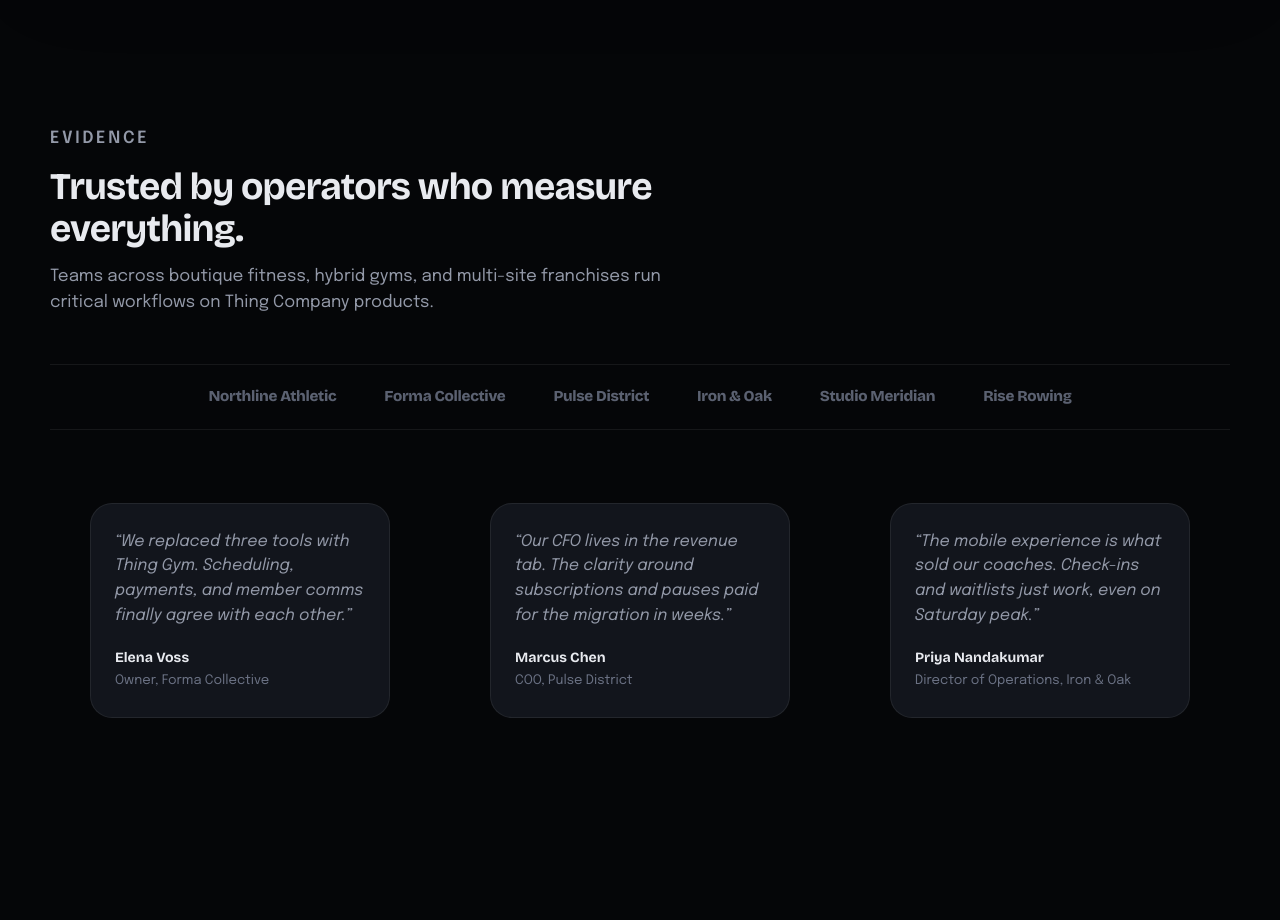
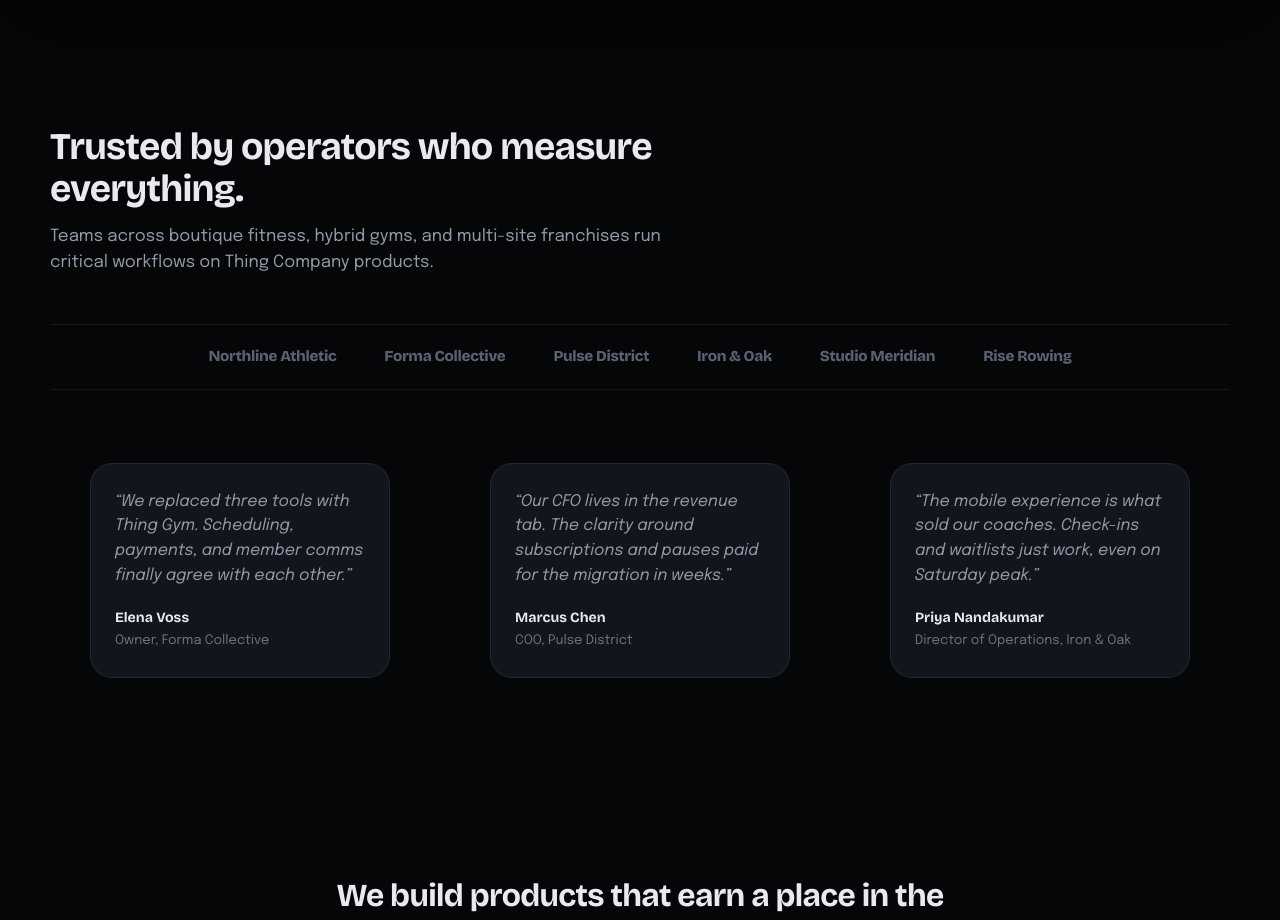
Before and after one commit to ThingBH/thing-web, a React (Vite) app: page / in a window 1280 px wide. Shown: the part 3400-4320 px from the top of the page. Built offline with nearby package versions, Linux system fonts and the light colour scheme.

Commit message:
Remove Evidence kicker from SocialProof section

```diff
--- a/src/landing/SocialProof.tsx
+++ b/src/landing/SocialProof.tsx
@@ -25,8 +25,7 @@ export function SocialProof() {
     <RevealSection id="proof" className="tc-section">
       <div className="tc-wrap">
         <header className="tc-section-head">
-          <p className="tc-kicker">Evidence</p>
-          <h2>Trusted by operators who measure everything.</h2>
+<h2>Trusted by operators who measure everything.</h2>
           <p>Teams across boutique fitness, hybrid gyms, and multi-site franchises run critical workflows on Thing Company products.</p>
         </header>
 
```
